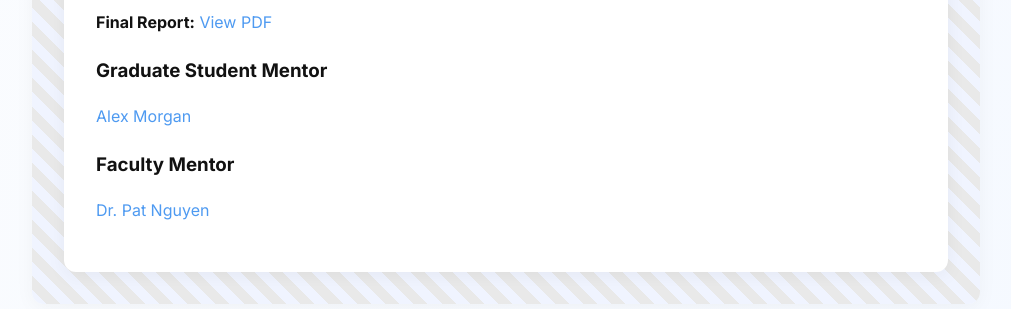
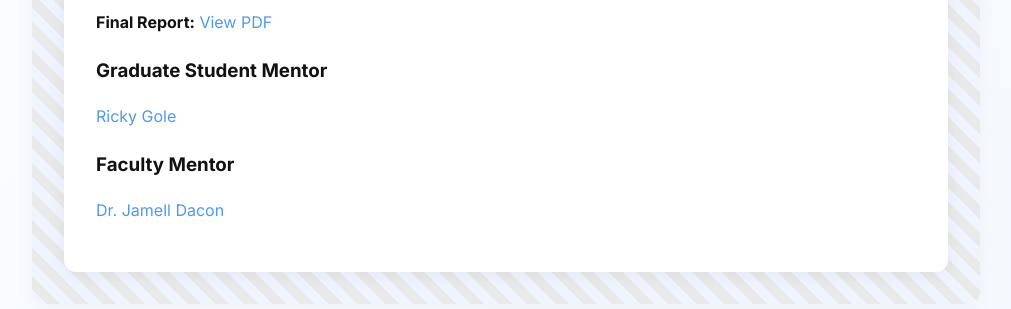
Before and after one commit to Gabbycodez/gabbycodezceamls26.github.io, a Jekyll site: the page built from pages/about-my-project.md, in a window 1280 px wide. Shown: the part 1282-1591 px from the top of the page, without its empty margins (260-1271 px from the left). Built offline with Jekyll 4.4.1, drawn with Linux system fonts in a browser that asks for light colours.

Commit message:
Update about-my-project.md

```diff
--- a/pages/about-my-project.md
+++ b/pages/about-my-project.md
@@ -32,10 +32,10 @@ outcome: |
 final_report_url: https://example.com/your-report.pdf
 
 grad_mentor:
-  name: Alex Morgan
-  linkedin: https://www.linkedin.com/in/example
+  name: Ricky Gole
+  linkedin: https://www.linkedin.com/in/ricky-gole/
 
 faculty_mentor:
-  name: Dr. Pat Nguyen
-  linkedin: https://www.linkedin.com/in/example
+  name: Dr. Jamell Dacon
+  linkedin: https://www.linkedin.com/in/jamelldacon/
 ---
```
